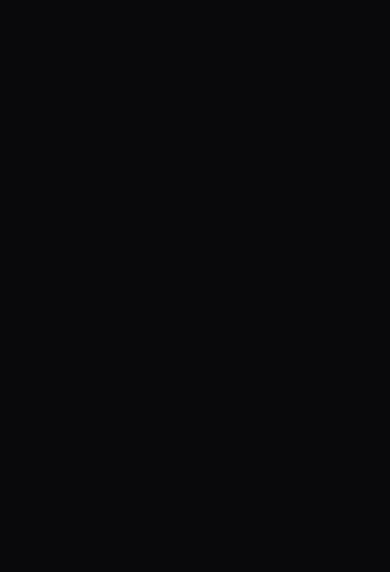
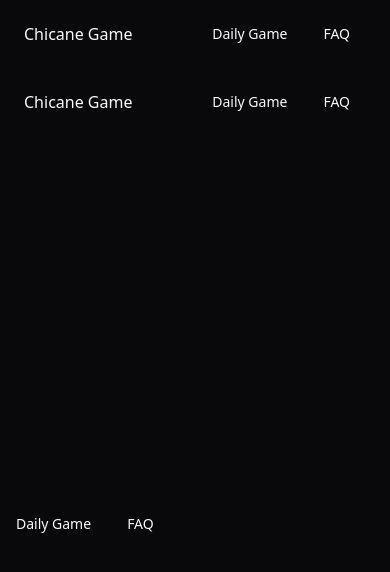
Before and after one commit to kplatis/chicane-game, a Next.js app in the folder frontend/: page / in a window 390 px wide. Shown: the top 572 px of the page. Built offline with nearby package versions, Linux system fonts and the light colour scheme.

Commit message:
Add header

```diff
--- a/frontend/package.json
+++ b/frontend/package.json
@@ -13,6 +13,8 @@
   "dependencies": {
     "@radix-ui/react-icons": "^1.3.0",
     "@radix-ui/react-label": "^2.0.2",
+    "@radix-ui/react-menubar": "^1.0.4",
+    "@radix-ui/react-navigation-menu": "^1.1.4",
     "@radix-ui/react-select": "^2.0.0",
     "class-variance-authority": "^0.7.0",
     "clsx": "^2.1.0",
--- a/frontend/src/app/layout.tsx
+++ b/frontend/src/app/layout.tsx
@@ -1,6 +1,7 @@
 import type { Metadata } from 'next'
 import './globals.css'
 import Providers from '@/components/Providers'
+import Menu from '@/components/Menu'
 
 export const metadata: Metadata = {
   title: 'Chicane Game',
@@ -23,7 +24,13 @@
           enableSystem
           disableTransitionOnChange
         >
-          {children}
+          <div className="flex flex-col h-screen">
+            <header className="w-full py-4 px-6 flex justify-between items-center">
+              <div>Chicane Game</div>
+              <Menu />
+            </header>
+            {children}
+          </div>
         </Providers>
       </body>
     </html>
--- a/frontend/src/app/page.tsx
+++ b/frontend/src/app/page.tsx
@@ -1,7 +1,17 @@
+import Menu from '@/components/Menu'
+import RootLayout from './layout'
+
 export default function Home({
   children,
 }: Readonly<{
   children: React.ReactNode
 }>) {
-  return <main>{children}</main>
+  return (
+    <main>
+      <RootLayout>
+        <Menu />
+        {children}
+      </RootLayout>
+    </main>
+  )
 }
--- /dev/null
+++ b/frontend/src/components/Menu/index.tsx
@@ -0,0 +1,33 @@
+'use client'
+
+import {
+  NavigationMenu,
+  NavigationMenuItem,
+  NavigationMenuLink,
+  NavigationMenuList,
+  navigationMenuTriggerStyle,
+} from '@/components/ui/navigation-menu'
+import Link from 'next/link'
+
+export default function Menu() {
+  return (
+    <NavigationMenu>
+      <NavigationMenuList>
+        <NavigationMenuItem>
+          <Link href="/daily" legacyBehavior passHref>
+            <NavigationMenuLink className={navigationMenuTriggerStyle()}>
+              Daily Game
+            </NavigationMenuLink>
+          </Link>
+        </NavigationMenuItem>
+        <NavigationMenuItem>
+          <Link href="/faq" legacyBehavior passHref>
+            <NavigationMenuLink className={navigationMenuTriggerStyle()}>
+              FAQ
+            </NavigationMenuLink>
+          </Link>
+        </NavigationMenuItem>
+      </NavigationMenuList>
+    </NavigationMenu>
+  )
+}
--- /dev/null
+++ b/frontend/src/components/ui/navigation-menu.tsx
@@ -0,0 +1,128 @@
+import * as React from "react"
+import { ChevronDownIcon } from "@radix-ui/react-icons"
+import * as NavigationMenuPrimitive from "@radix-ui/react-navigation-menu"
+import { cva } from "class-variance-authority"
+
+import { cn } from "@/lib/utils"
+
+const NavigationMenu = React.forwardRef<
+  React.ElementRef<typeof NavigationMenuPrimitive.Root>,
+  React.ComponentPropsWithoutRef<typeof NavigationMenuPrimitive.Root>
+>(({ className, children, ...props }, ref) => (
+  <NavigationMenuPrimitive.Root
+    ref={ref}
+    className={cn(
+      "relative z-10 flex max-w-max flex-1 items-center justify-center",
+      className
+    )}
+    {...props}
+  >
+    {children}
+    <NavigationMenuViewport />
+  </NavigationMenuPrimitive.Root>
+))
+NavigationMenu.displayName = NavigationMenuPrimitive.Root.displayName
+
+const NavigationMenuList = React.forwardRef<
+  React.ElementRef<typeof NavigationMenuPrimitive.List>,
+  React.ComponentPropsWithoutRef<typeof NavigationMenuPrimitive.List>
+>(({ className, ...props }, ref) => (
+  <NavigationMenuPrimitive.List
+    ref={ref}
+    className={cn(
+      "group flex flex-1 list-none items-center justify-center space-x-1",
+      className
+    )}
+    {...props}
+  />
+))
+NavigationMenuList.displayName = NavigationMenuPrimitive.List.displayName
+
+const NavigationMenuItem = NavigationMenuPrimitive.Item
+
+const navigationMenuTriggerStyle = cva(
+  "group inline-flex h-9 w-max items-center justify-center rounded-md bg-background px-4 py-2 text-sm font-medium transition-colors hover:bg-accent hover:text-accent-foreground focus:bg-accent focus:text-accent-foreground focus:outline-none disabled:pointer-events-none disabled:opacity-50 data-[active]:bg-accent/50 data-[state=open]:bg-accent/50"
+)
+
+const NavigationMenuTrigger = React.forwardRef<
+  React.ElementRef<typeof NavigationMenuPrimitive.Trigger>,
+  React.ComponentPropsWithoutRef<typeof NavigationMenuPrimitive.Trigger>
+>(({ className, children, ...props }, ref) => (
+  <NavigationMenuPrimitive.Trigger
+    ref={ref}
+    className={cn(navigationMenuTriggerStyle(), "group", className)}
+    {...props}
+  >
+    {children}{" "}
+    <ChevronDownIcon
+      className="relative top-[1px] ml-1 h-3 w-3 transition duration-300 group-data-[state=open]:rotate-180"
+      aria-hidden="true"
+    />
+  </NavigationMenuPrimitive.Trigger>
+))
+NavigationMenuTrigger.displayName = NavigationMenuPrimitive.Trigger.displayName
+
+const NavigationMenuContent = React.forwardRef<
+  React.ElementRef<typeof NavigationMenuPrimitive.Content>,
+  React.ComponentPropsWithoutRef<typeof NavigationMenuPrimitive.Content>
+>(({ className, ...props }, ref) => (
+  <NavigationMenuPrimitive.Content
+    ref={ref}
+    className={cn(
+      "left-0 top-0 w-full data-[motion^=from-]:animate-in data-[motion^=to-]:animate-out data-[motion^=from-]:fade-in data-[motion^=to-]:fade-out data-[motion=from-end]:slide-in-from-right-52 data-[motion=from-start]:slide-in-from-left-52 data-[motion=to-end]:slide-out-to-right-52 data-[motion=to-start]:slide-out-to-left-52 md:absolute md:w-auto ",
+      className
+    )}
+    {...props}
+  />
+))
+NavigationMenuContent.displayName = NavigationMenuPrimitive.Content.displayName
+
+const NavigationMenuLink = NavigationMenuPrimitive.Link
+
+const NavigationMenuViewport = React.forwardRef<
+  React.ElementRef<typeof NavigationMenuPrimitive.Viewport>,
+  React.ComponentPropsWithoutRef<typeof NavigationMenuPrimitive.Viewport>
+>(({ className, ...props }, ref) => (
+  <div className={cn("absolute left-0 top-full flex justify-center")}>
+    <NavigationMenuPrimitive.Viewport
+      className={cn(
+        "origin-top-center relative mt-1.5 h-[var(--radix-navigation-menu-viewport-height)] w-full overflow-hidden rounded-md border bg-popover text-popover-foreground shadow data-[state=open]:animate-in data-[state=closed]:animate-out data-[state=closed]:zoom-out-95 data-[state=open]:zoom-in-90 md:w-[var(--radix-navigation-menu-viewport-width)]",
+        className
+      )}
+      ref={ref}
+      {...props}
+    />
+  </div>
+))
+NavigationMenuViewport.displayName =
+  NavigationMenuPrimitive.Viewport.displayName
+
+const NavigationMenuIndicator = React.forwardRef<
+  React.ElementRef<typeof NavigationMenuPrimitive.Indicator>,
+  React.ComponentPropsWithoutRef<typeof NavigationMenuPrimitive.Indicator>
+>(({ className, ...props }, ref) => (
+  <NavigationMenuPrimitive.Indicator
+    ref={ref}
+    className={cn(
+      "top-full z-[1] flex h-1.5 items-end justify-center overflow-hidden data-[state=visible]:animate-in data-[state=hidden]:animate-out data-[state=hidden]:fade-out data-[state=visible]:fade-in",
+      className
+    )}
+    {...props}
+  >
+    <div className="relative top-[60%] h-2 w-2 rotate-45 rounded-tl-sm bg-border shadow-md" />
+  </NavigationMenuPrimitive.Indicator>
+))
+NavigationMenuIndicator.displayName =
+  NavigationMenuPrimitive.Indicator.displayName
+
+export {
+  navigationMenuTriggerStyle,
+  NavigationMenu,
+  NavigationMenuList,
+  NavigationMenuItem,
+  NavigationMenuContent,
+  NavigationMenuTrigger,
+  NavigationMenuLink,
+  NavigationMenuIndicator,
+  NavigationMenuViewport,
+}
```
Also changed, not shown: 1 other file (tests, documents, lock files or other folders).
